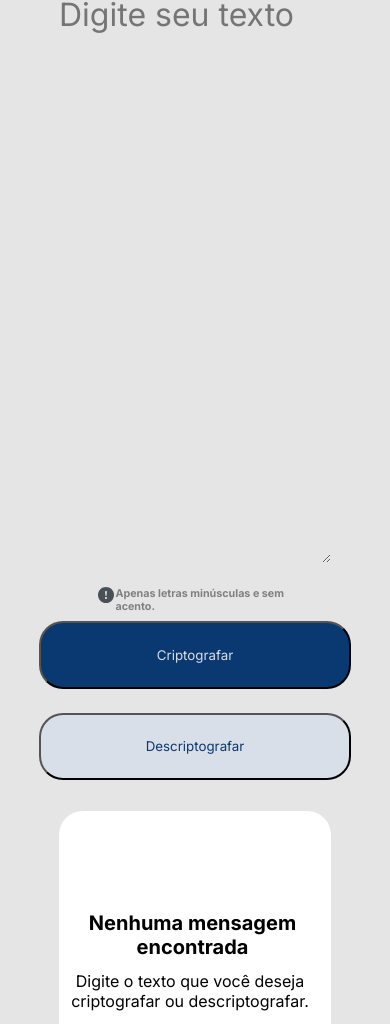
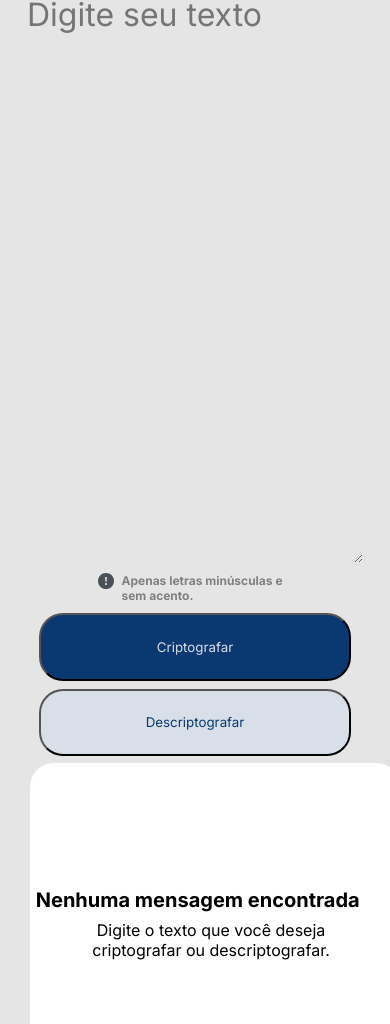
Before and after one commit to muslirou/desafio_criptografia, a plain HTML site: page index.html in a window 390 px wide. Shown: the part 76-1100 px from the top of the page. Drawn offline with Linux system fonts and the light colour scheme.

Commit message:
alteração de css

```diff
--- a/style.css
+++ b/style.css
@@ -1,4 +1,10 @@
 @import url('https://fonts.googleapis.com/css2?family=Inter:wght@100..900&display=swap');
+
+:root {
+    --cor-primaria: #E5E5E5;
+    --cor-secundaria: #0A3871;
+    --cor-terciaria: #D8DFE8;
+}
 
 * {
     margin: 0;
@@ -7,7 +13,7 @@
 
 body {
     box-sizing: border-box;
-    background-color: #E5E5E5;
+    background-color: var(--cor-primaria);
 }
 
 .cabecalho {
@@ -22,7 +28,7 @@ body {
 }
 
 .apresentacao__insercao {
-    padding: 1% 0 8% 0;
+    padding: 1% 0 2% 0;
     width: 50%;
     display: flex;
     flex-direction: column;
@@ -32,24 +38,24 @@ body {
     width: 41.5rem;
     height: 35.5rem;
     font-size: 2rem;
-    color: #0A3871;
+    color: var(--cor-secundaria);
     text-decoration: none;
     align-items: flex-start;
     border: 0px;
-    background-color: #E5E5E5;
+    background-color: var(--cor-primaria);
     font-family: "Inter", sans-serif;
 }
 
 .apresentacao__alerta {
     display: flex;
     align-items: flex-start;
-    gap: 1%;
-    padding: 1rem 0 0 0;
+    gap: 0.5rem;
+    padding: 1% 0 1% 0;
 }
 
 .apresentacao__alerta__texto {
     font-family: "Inter", sans-serif;
-    font-size: 12;
+    font-size: 0.75rem;
     color: gray;
 }
 
@@ -61,8 +67,8 @@ body {
 .apresentacao_botoes_codificar {
     width: 19.5rem;
     height: 4.2rem;
-    background-color: #0A3871;
-    color: #D8DFE8;
+    background-color: var(--cor-secundaria);
+    color: var(--cor-terciaria);
     border-radius: 1.5rem;
     font-family: "Inter", sans-serif;
 }
@@ -70,8 +76,8 @@ body {
 .apresentacao_botoes_descodificar {
     width: 19.5rem;
     height: 4.2rem;
-    background-color: #D8DFE8;
-    color: #0A3871;
+    background-color: var(--cor-terciaria);
+    color: var(--cor-secundaria);
     border-radius: 1.5rem;
     font-family: "Inter", sans-serif;
 }
@@ -82,6 +88,12 @@ body {
     align-items: center;
 }
 
+/* .imagem__fundo {
+    position: absolute;
+    height: 40rem;
+    align-items: center;
+} */
+
 .apresentacao__mensagem__texto {
     width: 30rem;
     height: 40rem;
@@ -91,49 +103,52 @@ body {
     font-family: "Inter", sans-serif;
     font-size: 1.5rem;
     border: 0px;
+    padding: 5%;
 }
 
 .titulo {
     position: absolute;
-    top: 420px;
-    right: 80px;
+    top: 26.3rem;
+    right: 4rem;
     font-family: "Inter", sans-serif;
-    font-size: 20px;
+    font-size: 1.25rem;
+    text-align: center;
 }
 
 .paragrafo {
     position: absolute;
-    top: 460px;
-    right: 10px;
+    top: 29rem;
+    left: 1.9rem;
     font-family: "Inter", sans-serif;
-    font-size: 16px;
+    font-size: 1rem;
     text-align: center;
 }
 
 .apresentacao__imagem {
     position: absolute;
-    right: 21%;
+    right: 4rem;
     top: 20%;
-    width: 300px;
+    width: 19rem;
+    align-items: center;
 }
 
 .apresentacao__mensagem__copiar {
     width: 19.5rem;
     height: 4.2rem;
     background-color: #ffffff;
-    color: #0A3871;
+    color: var(--cor-secundaria);
     border-radius: 1.5rem;
     font-family: "Inter", sans-serif;
-    border-color: #0A3871;
+    border-color: var(--cor-secundaria);
     box-shadow: none;
     position: absolute;
-    right: 18%;
+    right: 12%;
     top: 85%;
 }
 
 .rodape {
-    background-color: #0A3871;
-    color: #E5E5E5;
+    background-color: var(--cor-secundaria);
+    color: var(--cor-primaria);
     padding: 12px;
     text-align: center;
     font-family: "Inter", sans-serif;
@@ -206,17 +221,22 @@ body {
     }
 
     .apresentacao__insercao{
-        padding: auto;
+        padding: 1%;
         align-items: center;
     }
 
     .apresentacao_botoes {
         flex-direction: column;
+        gap: 0.5rem;
     }
 
     .apresentacao__insercao__texto {
-        width: 17rem;
+        width: 21rem;
         align-items: center;
+    }
+
+    .apresentacao__mensagem{
+        padding: 1%;
     }
 
     .apresentacao__imagem {
@@ -224,25 +244,30 @@ body {
     }
 
     .apresentacao__mensagem__texto {
-        width: 17rem;
+        width: 21rem;
         align-self: center;
     }
 
     .titulo {
         text-align: center;
-        top: 100px;
-        right: 5px;
+        top: 8rem;
+        right: 0.625rem;
     }
 
     .paragrafo {
-        top: 160px;
-        right: 10px;
+        top: 10rem;
+        right: 0.3125rem;
     }
 
     .apresentacao__mensagem__copiar {
         width: 16rem;
         height: 4.2rem;
-        right: 5px;
+        align-items: center;
+        right: 2.5rem;
+    }
+
+    .rodape{
+        font-size: 1rem;
     }
 
 }
```
